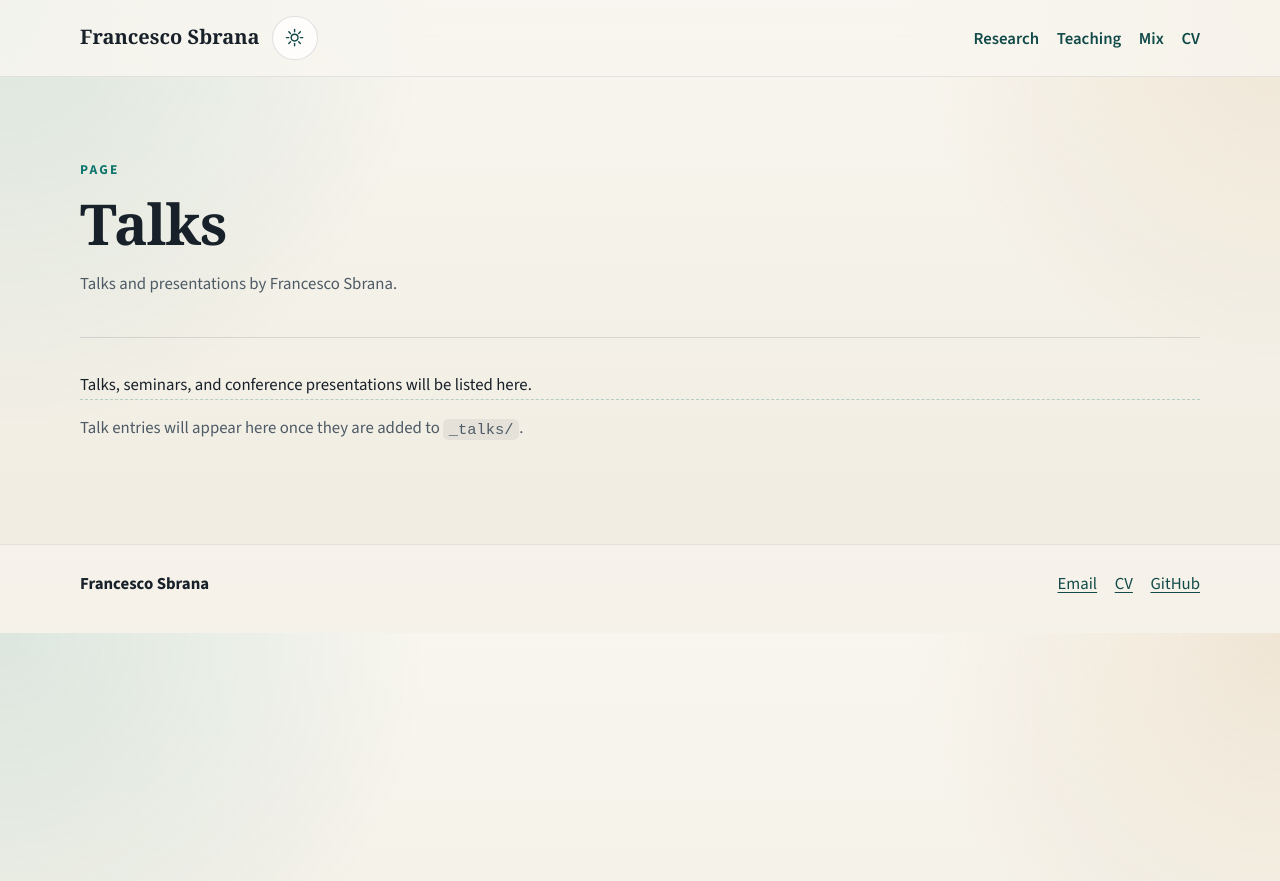
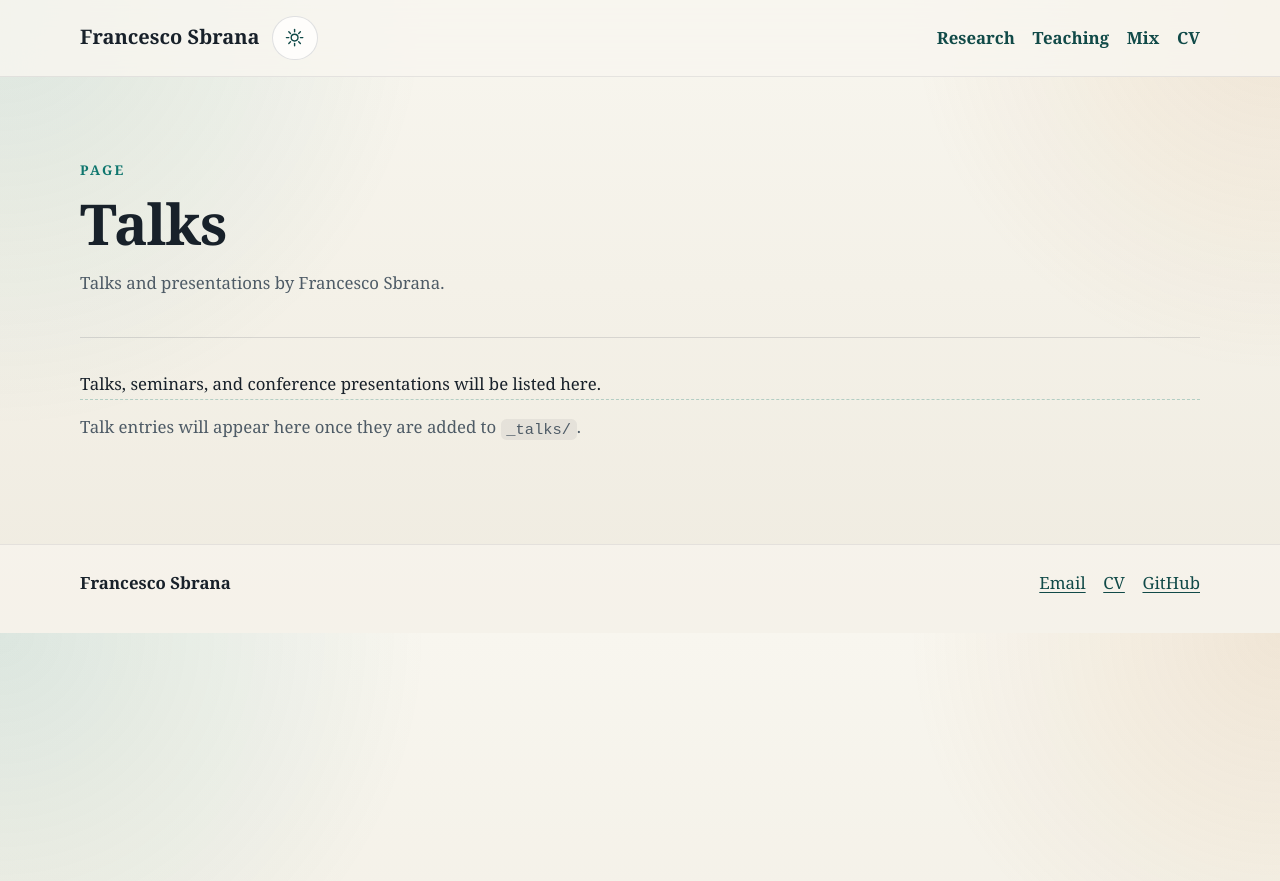
Before and after one commit to FraSbra/FraSbra.github.io, a Jekyll site: the page built from _pages/talks.html, in a window 1280 px wide. Shown: the top 881 px of the page. Built offline with Jekyll 4.4.1, drawn with Linux system fonts in a browser that asks for light colours; some web fonts are replaced.

Commit message:
Font changes

```diff
--- a/assets/css/main.scss
+++ b/assets/css/main.scss
@@ -49,7 +49,7 @@
   --radius-md: 16px;
   --radius-sm: 12px;
   --content-width: min(1120px, calc(100vw - 2rem));
-  --body-font: "Source Sans 3", Georgia, serif;
+  --body-font: "Datatype Variable", "Datatype", Georgia, serif;
   --display-font: "Datatype Variable", "Datatype", Georgia, serif;
 }
 
```
